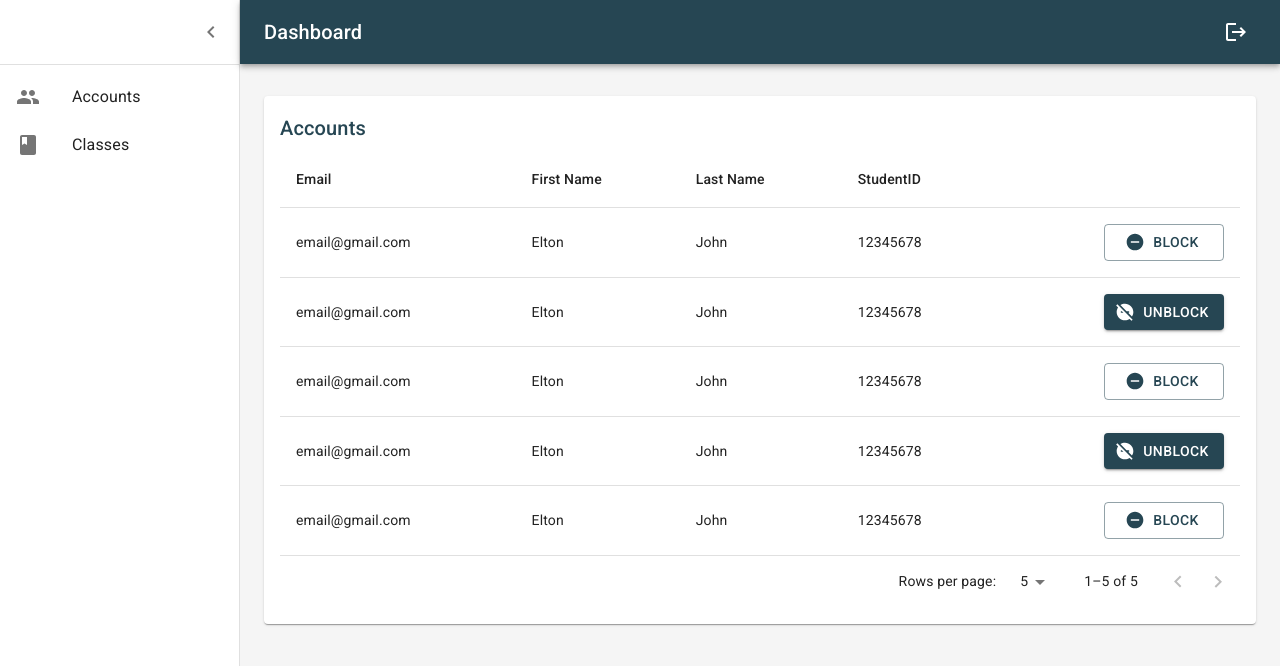
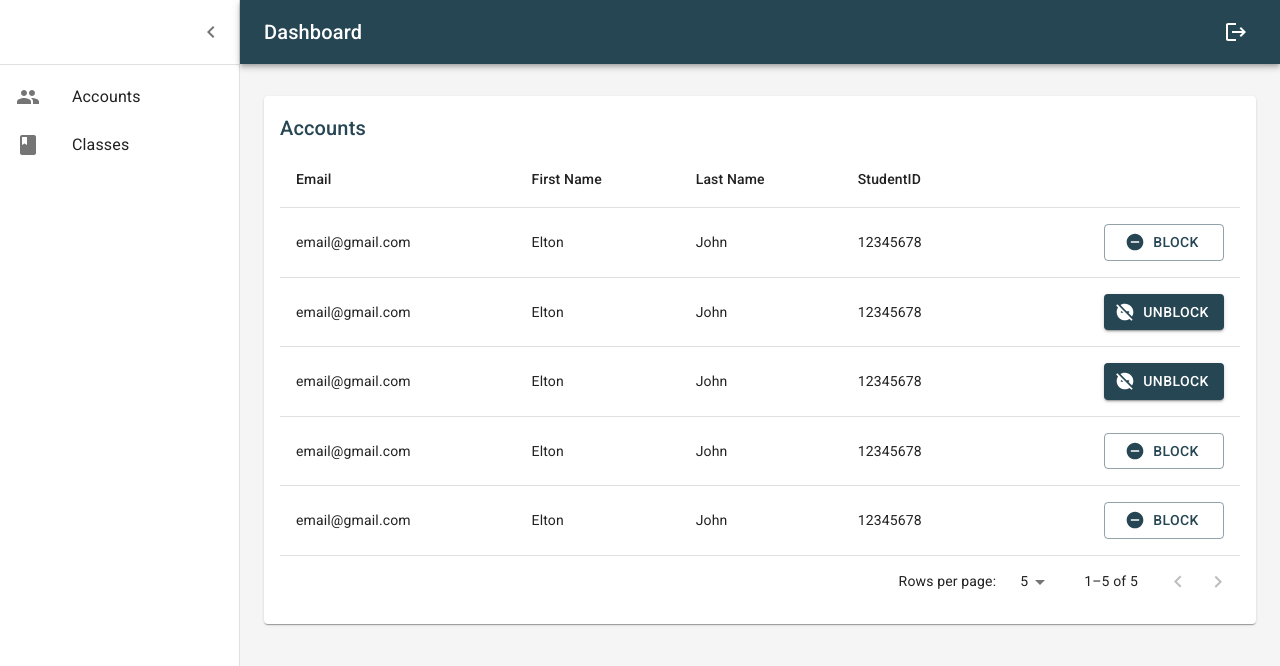
Before and after one commit to thanhvynguyenpham/Gradebook-FE, a React (Create React App) app: page /admin in a window 1280 px wide. Shown: the top 666 px of the page. Built offline with nearby package versions, Linux system fonts and the light colour scheme; sample sign-in values are in the browser's storage.

Commit message:
handle manually change url + add loading skeleton

```diff
--- a/src/Components/DashBoard/Accounts.jsx
+++ b/src/Components/DashBoard/Accounts.jsx
@@ -5,25 +5,41 @@ import TableCell from "@mui/material/TableCell";
 import TableHead from "@mui/material/TableHead";
 import TableRow from "@mui/material/TableRow";
 import Title from "./Title";
-import { Button, Paper, TableContainer, TablePagination } from "@mui/material";
+import {
+  Button,
+  Paper,
+  Skeleton,
+  TableContainer,
+  TablePagination,
+} from "@mui/material";
 import { DoDisturbOff, DoDisturbOn } from "@mui/icons-material";
 
 // Generate Student Data
-function createData(email, firstname, lastname, studentID) {
-  return { email, firstname, lastname, studentID };
+function createData(email, firstname, lastname, studentID, status) {
+  return { email, firstname, lastname, studentID, status };
 }
-
-const rows = [
-  createData("email@gmail.com", "Elton", "John", "12345678"),
-  createData("email@gmail.com", "Elton", "John", "12345678"),
-  createData("email@gmail.com", "Elton", "John", "12345678"),
-  createData("email@gmail.com", "Elton", "John", "12345678"),
-  createData("email@gmail.com", "Elton", "John", "12345678"),
-];
 
 export default function Accounts() {
   const [page, setPage] = React.useState(0);
   const [rowsPerPage, setRowsPerPage] = React.useState(5);
+  const [data, setData] = React.useState([]);
+  const [isLoading, setIsLoading] = React.useState(true);
+
+  React.useEffect(() => {
+    const fetchData = () => {
+      setIsLoading(true);
+      const rows = [
+        createData("email@gmail.com", "Elton", "John", "12345678", true),
+        createData("email@gmail.com", "Elton", "John", "12345678", false),
+        createData("email@gmail.com", "Elton", "John", "12345678", false),
+        createData("email@gmail.com", "Elton", "John", "12345678", true),
+        createData("email@gmail.com", "Elton", "John", "12345678", true),
+      ];
+      setData(rows);
+      setIsLoading(false);
+    };
+    fetchData();
+  }, []);
 
   const handleChangePage = (event, newPage) => {
     setPage(newPage);
@@ -45,6 +61,10 @@ export default function Accounts() {
       }}
     >
       <Title>Accounts</Title>
+      {isLoading ? (
+        Array.from({ length: 7 }, (_, i) => <Skeleton height={50} />)
+      ) : (
+        <>
           <TableContainer>
             <Table stickyHeader aria-label="sticky table">
               <TableHead>
@@ -57,7 +77,7 @@ export default function Accounts() {
                 </TableRow>
               </TableHead>
               <TableBody>
-            {rows
+                {data
                   .slice(page * rowsPerPage, page * rowsPerPage + rowsPerPage)
                   .map((row, index) => {
                     return (
@@ -67,7 +87,7 @@ export default function Accounts() {
                         <TableCell>{row.lastname}</TableCell>
                         <TableCell>{row.studentID}</TableCell>
                         <TableCell align="right">
-                      {index % 2 === 0 ? (
+                          {row.status ? (
                             <Button
                               variant="outlined"
                               style={{ width: "120px" }}
@@ -94,12 +114,14 @@ export default function Accounts() {
           <TablePagination
             rowsPerPageOptions={[5, 10, 50]}
             component="div"
-        count={rows.length}
+            count={data.length}
             rowsPerPage={rowsPerPage}
             page={page}
             onPageChange={handleChangePage}
             onRowsPerPageChange={handleChangeRowsPerPage}
           />
+        </>
+      )}
     </Paper>
   );
 }
--- a/src/Components/DashBoard/Classes.jsx
+++ b/src/Components/DashBoard/Classes.jsx
@@ -5,26 +5,42 @@ import TableCell from "@mui/material/TableCell";
 import TableHead from "@mui/material/TableHead";
 import TableRow from "@mui/material/TableRow";
 import Title from "./Title";
-import { Button, Paper, TableContainer, TablePagination } from "@mui/material";
+import {
+  Button,
+  Paper,
+  Skeleton,
+  TableContainer,
+  TablePagination,
+} from "@mui/material";
 import { DoDisturbOff, DoDisturbOn } from "@mui/icons-material";
 
 // Generate Student Data
-function createData(name, owner, numOfTeachers, numOfStudents) {
-  return { name, owner, numOfTeachers, numOfStudents };
+function createData(name, owner, numOfTeachers, numOfStudents, status) {
+  return { name, owner, numOfTeachers, numOfStudents, status };
 }
-
-const rows = [
-  createData("PTUDWNC", "Elton John", 1, 10),
-  createData("PTUDWNC", "Elton John", 1, 10),
-  createData("PTUDWNC", "Elton John", 1, 10),
-  createData("PTUDWNC", "Elton John", 1, 10),
-  createData("PTUDWNC", "Elton John", 1, 10),
-  createData("PTUDWNC", "Elton John", 1, 10),
-];
 
 export default function Classes() {
   const [page, setPage] = React.useState(0);
   const [rowsPerPage, setRowsPerPage] = React.useState(5);
+  const [data, setData] = React.useState([]);
+  const [isLoading, setIsLoading] = React.useState(true);
+
+  React.useEffect(() => {
+    const fetchData = () => {
+      setIsLoading(true);
+      const rows = [
+        createData("PTUDWNC", "Elton John", 1, 10, true),
+        createData("PTUDWNC", "Elton John", 1, 10, true),
+        createData("PTUDWNC", "Elton John", 1, 10, false),
+        createData("PTUDWNC", "Elton John", 1, 10, true),
+        createData("PTUDWNC", "Elton John", 1, 10, false),
+        createData("PTUDWNC", "Elton John", 1, 10, false),
+      ];
+      setData(rows);
+      setIsLoading(false);
+    };
+    fetchData();
+  }, []);
 
   const handleChangePage = (event, newPage) => {
     setPage(newPage);
@@ -46,6 +62,10 @@ export default function Classes() {
       }}
     >
       <Title>Classes</Title>
+      {isLoading ? (
+        Array.from({ length: 7 }, (_, i) => <Skeleton height={50} />)
+      ) : (
+        <>
           <TableContainer>
             <Table stickyHeader aria-label="sticky table">
               <TableHead>
@@ -58,7 +78,7 @@ export default function Classes() {
                 </TableRow>
               </TableHead>
               <TableBody>
-            {rows
+                {data
                   .slice(page * rowsPerPage, page * rowsPerPage + rowsPerPage)
                   .map((row, index) => {
                     return (
@@ -68,7 +88,7 @@ export default function Classes() {
                         <TableCell>{row.numOfTeachers}</TableCell>
                         <TableCell>{row.numOfStudents}</TableCell>
                         <TableCell align="right">
-                      {index % 2 === 0 ? (
+                          {row.status ? (
                             <Button
                               variant="outlined"
                               style={{ width: "120px" }}
@@ -95,12 +115,14 @@ export default function Classes() {
           <TablePagination
             rowsPerPageOptions={[5, 10, 50]}
             component="div"
-        count={rows.length}
+            count={data.length}
             rowsPerPage={rowsPerPage}
             page={page}
             onPageChange={handleChangePage}
             onRowsPerPageChange={handleChangeRowsPerPage}
           />
+        </>
+      )}
     </Paper>
   );
 }
--- a/src/Components/Routes/PrivateRoute.js
+++ b/src/Components/Routes/PrivateRoute.js
@@ -19,8 +19,12 @@ const PrivateRoute = ({ component: Component, ...restOfProps }) => (
         );
       } else {
         const user = getLocalUser();
-        if (user.role === "admin") {
-          return <AdminDashboard />;
+        if (user.role !== "admin") {
+          if (props.location.pathname === "/") {
+            return <AdminDashboard />;
+          } else {
+            return <Redirect to="/" />;
+          }
         }
         return <Component {...props} />;
       }
```
Lines whose indentation alone changed are shown as unchanged.
